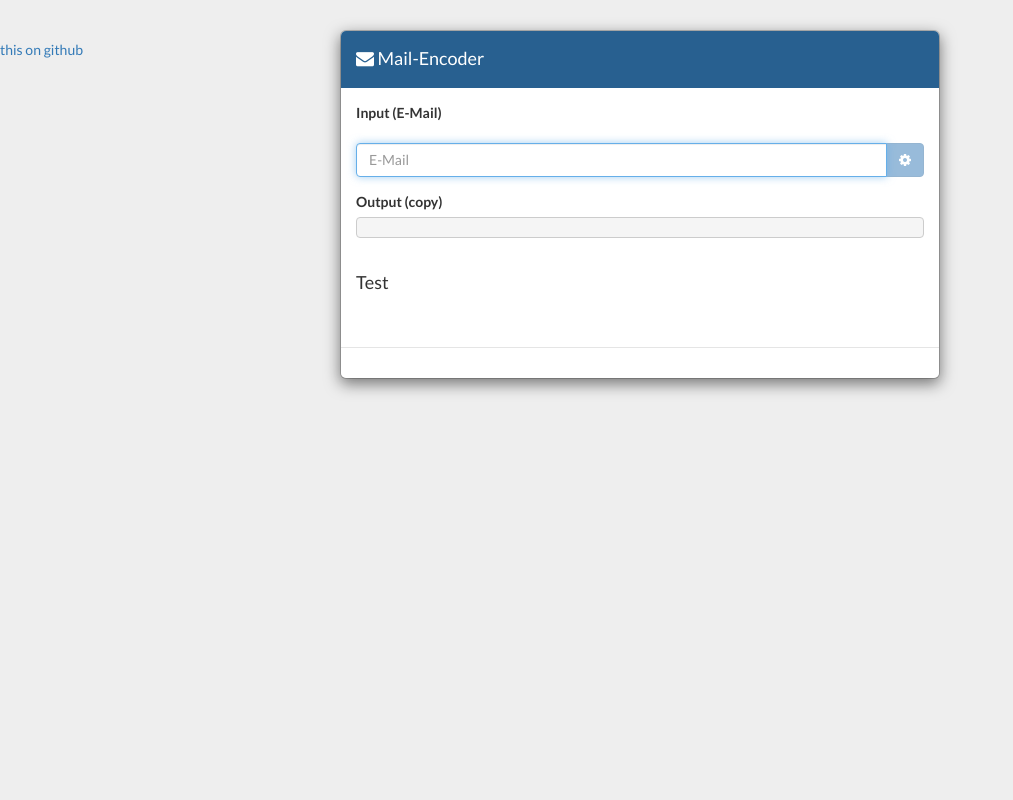
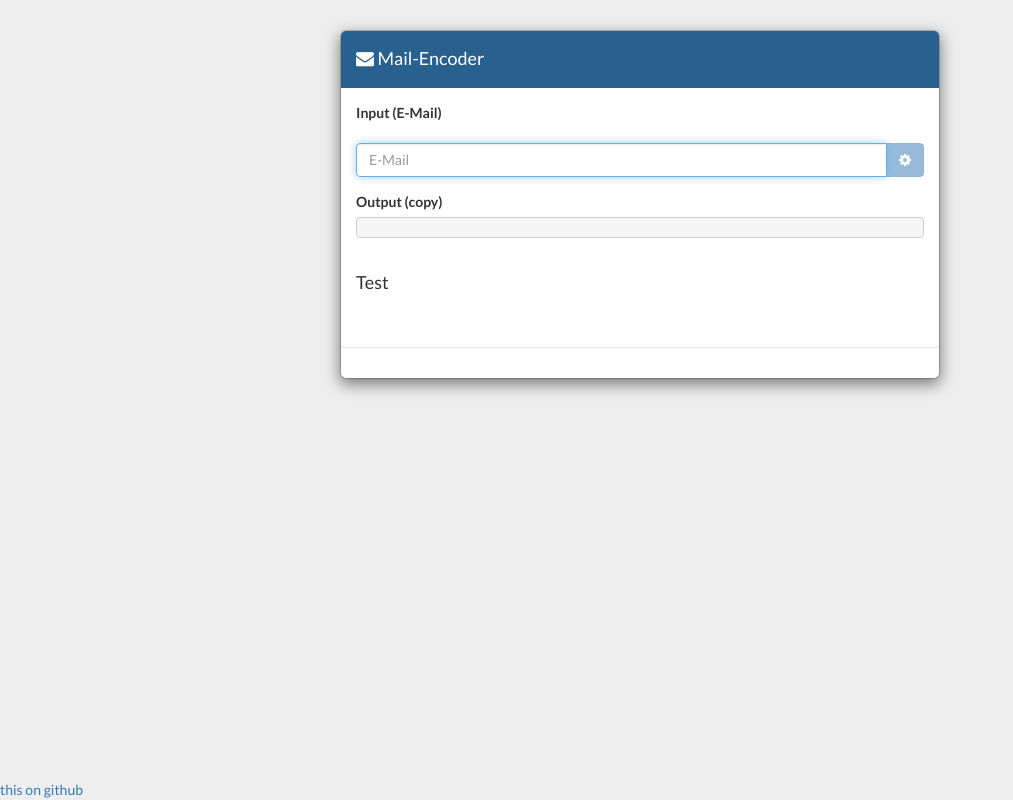
Before and after one commit to michapixel/mailencoder, a plain HTML site: page index.html in a window 1280 px wide. Shown: the whole page, without its empty margins (0-1013 px from the left). Drawn offline with nearby package versions, Linux system fonts and the light colour scheme; some packages are replaced by stand-ins of ours; a script that the page names is missing.

Commit message:
style for footer

```diff
--- a/css/index.css
+++ b/css/index.css
@@ -3,6 +3,7 @@ body {
   padding-bottom: 40px;
   background-color: #eee;
   font-family: 'Lato', sans-serif;
+  height: 100%;
 }
 .modal-header {
   border-top-left-radius: 5px;
@@ -37,3 +38,9 @@ pre {
  white-space: -o-pre-wrap;    /* Opera 7 */
  word-wrap: break-word;       /* Internet Explorer 5.5+ */
 }
+footer {
+  position: fixed;
+  bottom: 0;
+  text-align: center;
+  z-index: 100000;
+}
```
